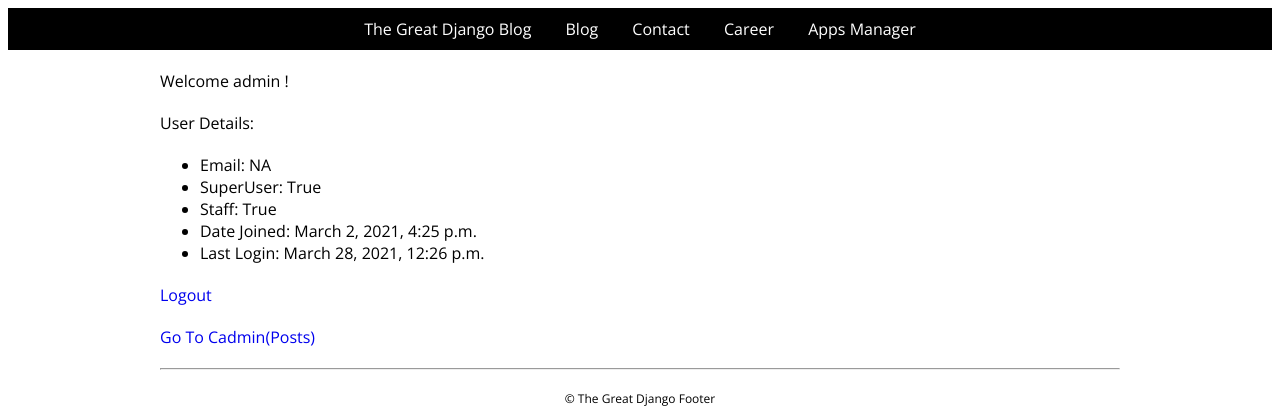
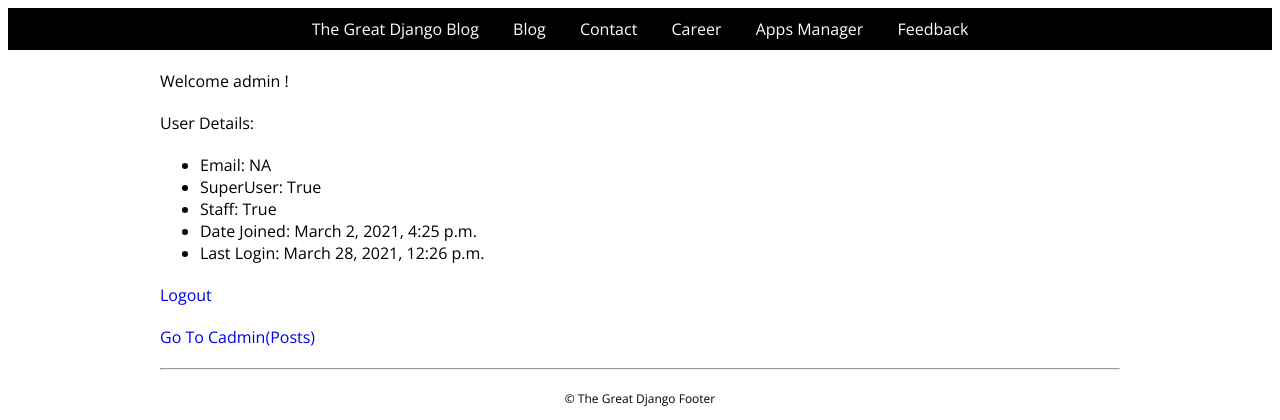
Before and after one commit to Love-Aggarwal/Python-PostApp, a Django app: page /admin_page/ in a window 1280 px wide. Shown: the top 420 px of the page. Run offline with Django 3.2, Linux system fonts and the light colour scheme; a user stored in the database is signed in; some libraries are stand-ins or nearby versions.

Commit message:
Update base.html

```diff
--- a/blog/templates/blog/base.html
+++ b/blog/templates/blog/base.html
@@ -19,6 +19,7 @@
                 <a href="#">Contact</a>
                 <a href="#">Career</a>
                 <a href="/cadmin">Apps Manager</a>
+                <a href="/feedback">Feedback</a>
             </nav>
         </div>
     </div>
```
